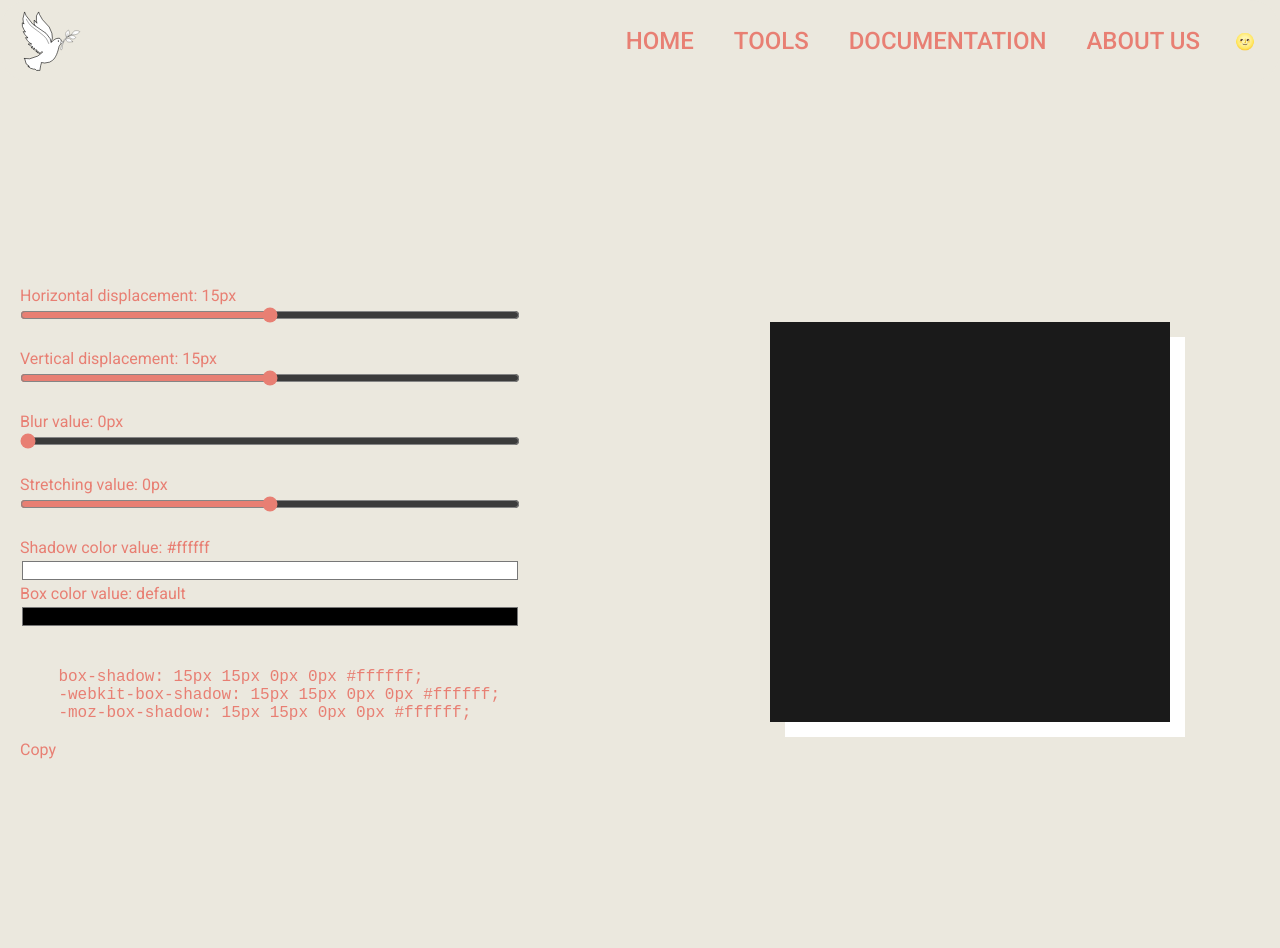
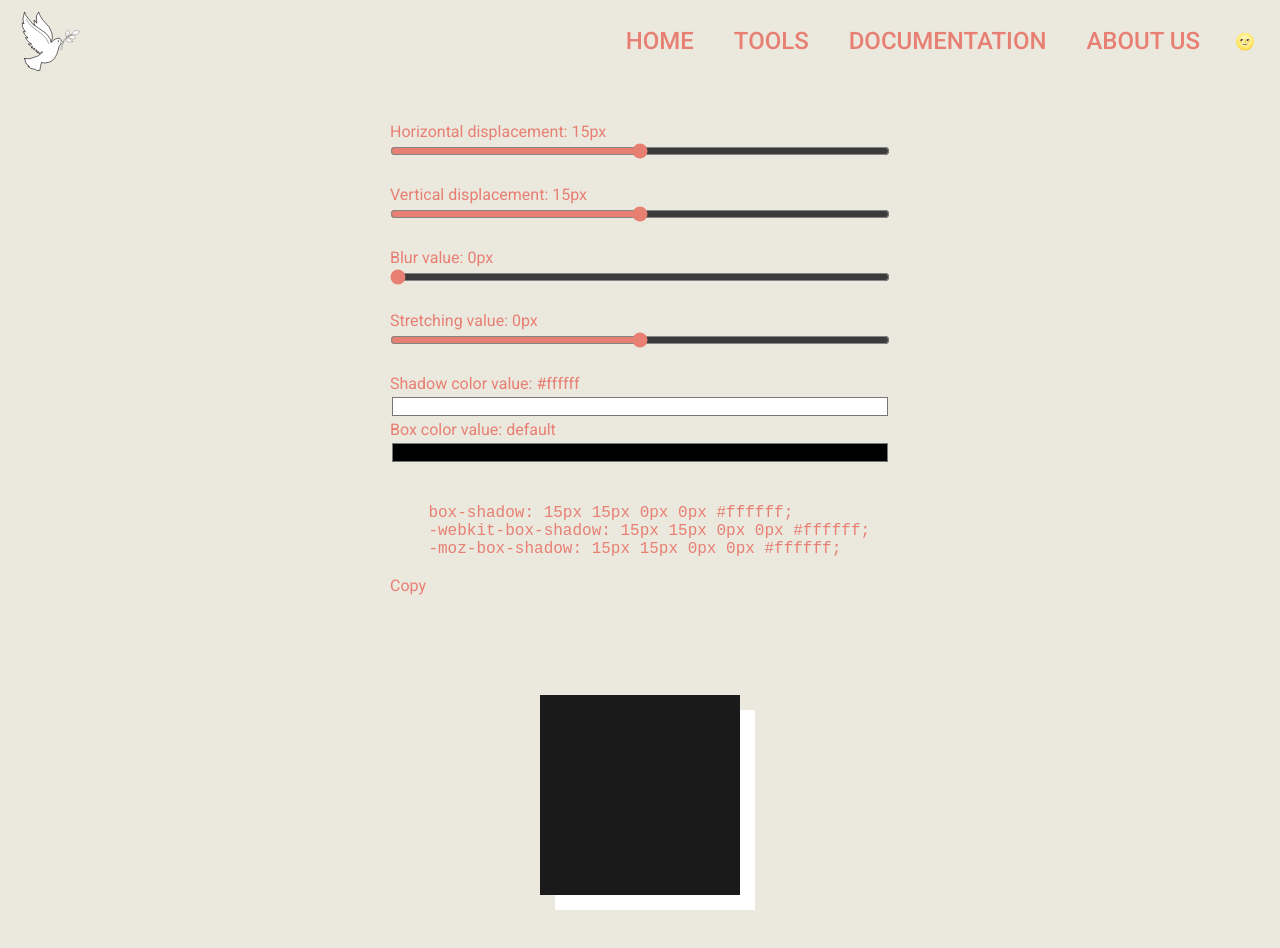
Before and after one commit to hetagdarchiev/HelpEnd, a React (Vite) app: page /shadowGenerator in a window 1280 px wide. Shown: the top 948 px of the page. Before the commit the page ends 922 px from the top, so only its background shows below. Built offline with nearby package versions, Linux system fonts and the light colour scheme.

Commit message:
shadow generator corrected and add adaptive

```diff
--- a/src/App.jsx
+++ b/src/App.jsx
@@ -11,7 +11,7 @@ import Animation from "./pages/Tools/components/AnimationCss/AnimationCss";
 import PxToRem from "./pages/Tools/components/PxToRem/PxToRem.jsx";
 import BorderRadius from "./pages/Tools/components/BorderRadiusCss/BorderRadiusCss";
 import CubicBezie from "./pages/Tools/components/CubicBezie/CubicBezie.jsx";
-import ShadowGeneratorCss from "./pages/Tools/components/ShadowGeneratorCss/SjadowGeneratorCss.jsx";
+import ShadowGeneratorCss from "./pages/Tools/components/ShadowGeneratorCss/ShadowGeneratorCss.jsx";
 
 function App() {
   return (
--- a/src/pages/Tools/components/ShadowGeneratorCss/SjadowGeneratorCss.jsx
+++ b/src/pages/Tools/components/ShadowGeneratorCss/ShadowGeneratorCss.jsx
@@ -1,4 +1,4 @@
-import style from "./SjadowGeneratorCss.module.scss";
+import style from "./ShadowGeneratorCss.module.scss";
 import Range from "../../../../components/Range/Range";
 import { useRef, useState } from "react";
 export default function ShadowGenerator() {
@@ -95,11 +95,13 @@ export default function ShadowGenerator() {
         </div>
         <div className={`code__wrapper`}>
           <pre className="code__text" ref={codeRef}>
-            {`
+            <code>
+              {`
     box-shadow: ${shadow};
     -webkit-box-shadow: ${shadow};
     -moz-box-shadow: ${shadow};
-            `}
+    `}
+            </code>
           </pre>
           <button onClick={() => CopyRited(codeRef)} type="button">
             Copy
--- a/src/pages/Tools/components/ShadowGeneratorCss/SjadowGeneratorCss.module.scss
+++ b/src/pages/Tools/components/ShadowGeneratorCss/ShadowGeneratorCss.module.scss
@@ -1,11 +1,20 @@
+@use "../../../../styles/helpers/" as *;
 .shadow-generator {
     display: flex;
     flex-direction: row-reverse;
     align-items: center;
     justify-content: space-between;
     height: 800px;
+    margin-bottom: 100px;
+    @include bLoptop {
+        flex-direction: column-reverse;
+        height: auto;
+        gap: 100px;
+        width: 100%;
+    }
     .box {
-        width: 400px;
+        max-width: 400px;
+        width: 100%;
         padding: 1px;
         aspect-ratio: 1;
         background-color: var(--invert);
@@ -13,6 +22,10 @@
         align-items: center;
         justify-content: center;
         margin-inline: auto;
+        @include bLoptop
+        {
+            width: 50%;
+        }
     }
     .shadow-generator {
         &__sub-container {
@@ -24,11 +37,24 @@
     }
     .contol {
         flex-grow: 1;
+        @include bLoptop {
+            width: 100%;
+            max-width: 500px;
+        }
     }
     .box__wrapper {
         flex-grow: 1;
+        @include bLoptop
+        {
+            max-width: 400px;
+            width: 100%;
+        }
     }
     input[type="color"] {
         border: none;
     }
+    .code__text
+    {
+        width: 100%;
+    }
 }
--- a/src/styles/_normalize.scss
+++ b/src/styles/_normalize.scss
@@ -67,3 +67,6 @@ textarea {
 progress {
   vertical-align: baseline;
 }
+pre {
+  overflow-x: auto;
+}
```
